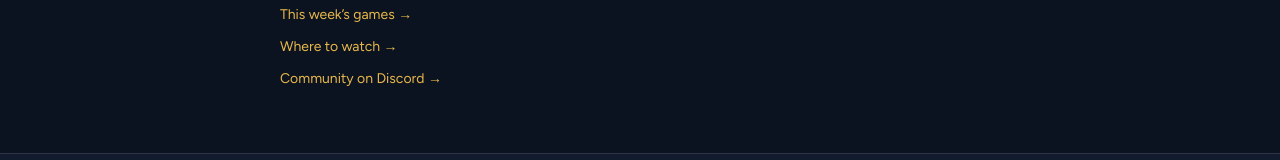
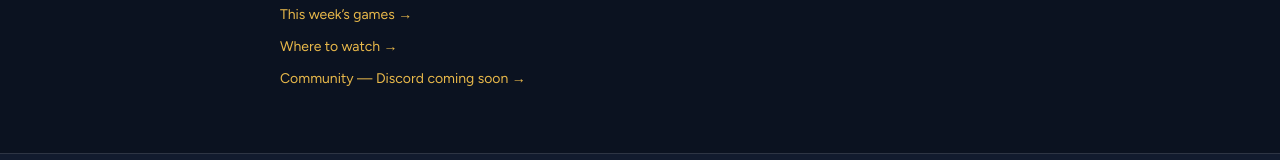
Before and after one commit to gregrudder/first-down-scotland, a Next.js app: page /about in a window 1280 px wide. Shown: the part 640-800 px from the top of the page. Built offline with nearby package versions, Linux system fonts and the light colour scheme; no server answers.

Commit message:
Match the About community link to coming soon
Co-authored-by: gregrudder <gregrudder@users.noreply.github.com>

```diff
--- a/src/app/about/page.tsx
+++ b/src/app/about/page.tsx
@@ -53,7 +53,7 @@ export default function AboutPage() {
         </li>
         <li>
           <Link href="/community" className="text-gold">
-            Community on Discord →
+            Community — Discord coming soon →
           </Link>
         </li>
       </ul>
```
